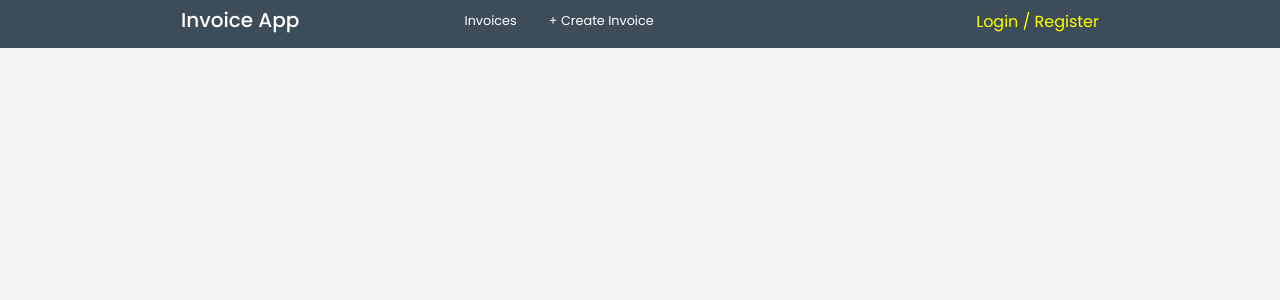
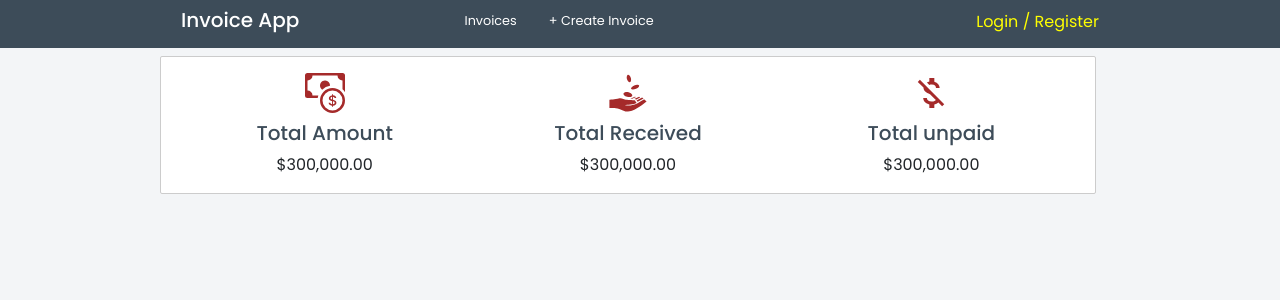
Before and after one commit to jeffkojobans5/invoice-app, a React (Create React App) app: page /invoices in a window 1280 px wide. Shown: the top 300 px of the page. Built offline with nearby package versions, Linux system fonts and the light colour scheme; no server answers.

Commit message:
done total-paid-unpaid

```diff
--- a/src/App.js
+++ b/src/App.js
@@ -4,6 +4,7 @@ import { Routes , Route } from 'react-router-dom';
 import { Header } from './components/index'
 import  CreateInvoice  from './pages/CreateInvoice'
 import  Login  from './pages/Login'
+import  Invoices  from './pages/Invoices'
 
 
 function App() {
@@ -12,6 +13,7 @@ function App() {
   <Header />
   <Routes>
     <Route path="/" element={<CreateInvoice />} />
+    <Route path="/invoices" element={<Invoices />} />
     <Route path="/login" element={<Login />} />
   </Routes>
   </>
--- a/src/components/Header.js
+++ b/src/components/Header.js
@@ -15,7 +15,7 @@ const Header = () => {
                     </div>
                     <div className="col-md-6">
                         <ul>
-                            <li><Link to="/">Invoices</Link></li>
+                            <li><Link to="/invoices">Invoices</Link></li>
                             <li><Link to="/create_invoice">+ Create Invoice</Link></li>
                         </ul>
                     </div>
--- a/src/index.css
+++ b/src/index.css
@@ -319,4 +319,16 @@ input[type="number"] {
   margin-top: 20px;
 }
 
-/* nav-link btl */
+/* INVOICES-PAGE */
+.invoices-page-box {
+  text-align: center;
+}
+
+.invoices-page-box h5 {
+  margin-top: 0.5rem;
+  color: #3d4c59;
+}
+.invoices-page-box .icon {
+  font-size: 2.5rem;
+  color: brown;
+}
--- /dev/null
+++ b/src/pages/Invoices.js
@@ -0,0 +1,31 @@
+import { GiReceiveMoney } from 'react-icons/gi'
+import { BsCashCoin } from 'react-icons/bs'
+import { MdMoneyOff } from 'react-icons/md'
+
+function Invoices () {
+    return (
+        <div className="container-fluid w-75">
+            <div className="container mt-2 row mx-auto p-0">
+                <div className="row invoice-block pt-3">
+                    <div className="invoices-page-box col-md-4 total-amount">
+                        <BsCashCoin className="icon"/>
+                        <h5> Total Amount </h5>
+                        <p> $300,000.00</p>
+                    </div>
+                    <div className="invoices-page-box box col-md-4 total-paid">
+                        <GiReceiveMoney className="icon"/>
+                        <h5> Total Received </h5>
+                        <p> $300,000.00</p>
+                    </div>
+                    <div className="invoices-page-box col-md-4 total-unpaid">
+                        <MdMoneyOff className="icon"/>
+                        <h5> Total unpaid </h5>
+                        <p> $300,000.00</p>
+                    </div>
+                </div>
+            </div>
+        </div>
+    )
+}
+
+export default Invoices;
```
